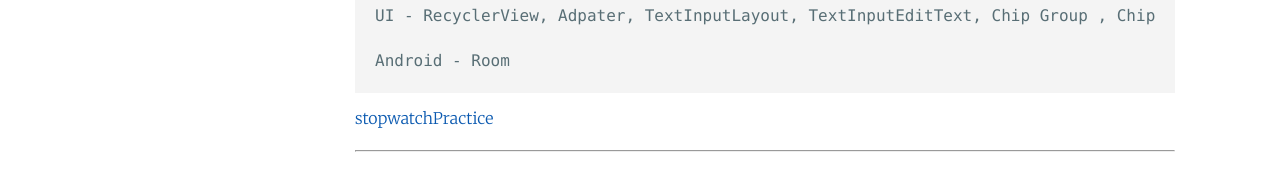
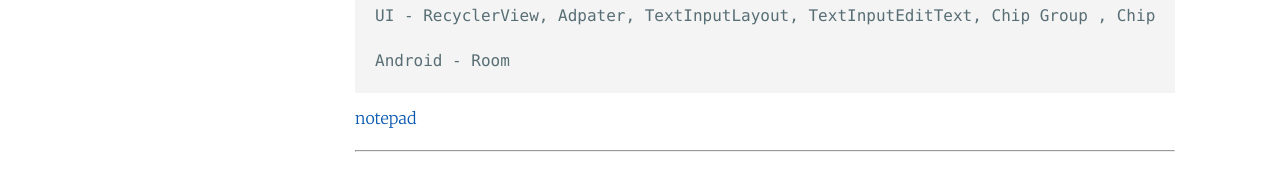
Before and after one commit to Jaeyong1114/Jaeyong1114.github.io, a Jekyll site: the page built from _posts/2023-06-08-Study-jekyll.markdown, in a window 1280 px wide and 1277 px high. Shown: the part 1080-1271 px from the top of the window. Built offline with Jekyll 4.4.1, drawn with Linux system fonts in a browser that asks for light colours.

Commit message:
스터디 수정

```diff
--- a/_posts/2023-06-08-Study-jekyll.markdown
+++ b/_posts/2023-06-08-Study-jekyll.markdown
@@ -53,7 +53,7 @@ categories: jekyll update
     Android - Room
 
 
-  [stopwatchPractice][stopwatch]
+  [notepad][notepad]
 
   --------------------------------------------------------------------------------------------------------------------------------------
 
```
